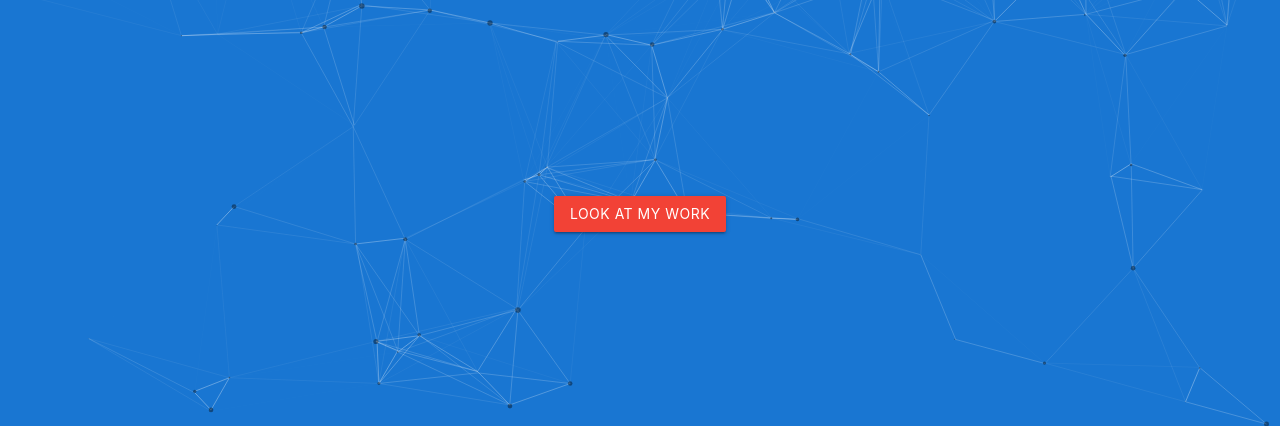
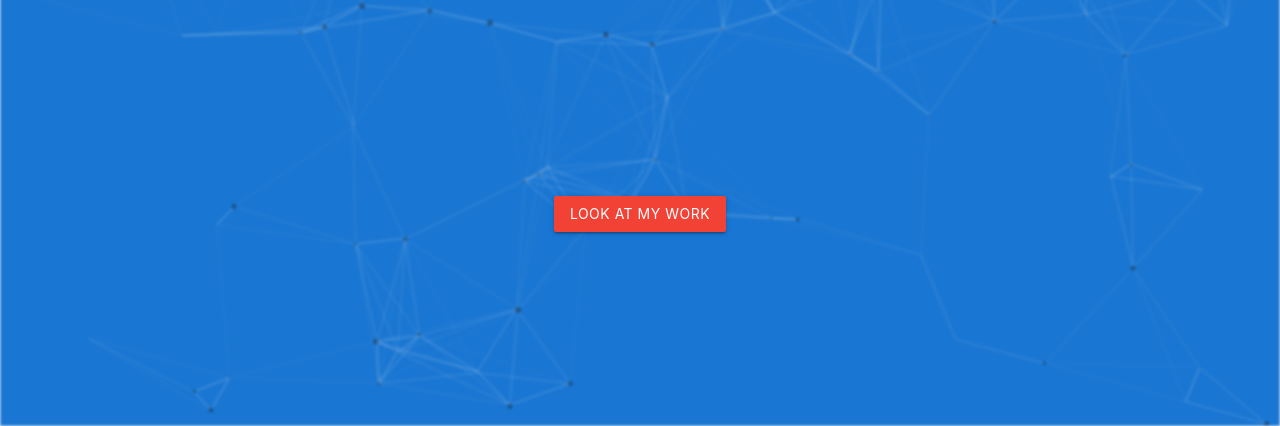
Before and after one commit to Kvanrooyen/Kvanrooyen.github.io, a plain HTML site: page index.html in a window 1280 px wide. Shown: the part 374-800 px from the top of the page. Drawn offline with nearby package versions, Linux system fonts and the light colour scheme.

Commit message:
Add blur to particle effect

```diff
--- a/assets/css/main.css
+++ b/assets/css/main.css
@@ -13,6 +13,11 @@ body {
   background-color: #1976d2; /* Primary */
   background-repeat: no-repeat;
   background-size: 100%;
+  -webkit-filter: blur(1.5px);
+  -moz-filter: blur(1.5px);
+  -o-filter: blur(1.5px);
+  -ms-filter: blur(1.5px);
+  filter: blur(1.5px);
 }
 
 .rotate {
--- a/index.html
+++ b/index.html
@@ -22,7 +22,7 @@
   </head>
   <body>
     <!-- particles.js container -->
-    <div id="particles-js">
+    <div id="particles-js"></div>
     <div
       class="valign-wrapper"
       style="width:100%;height:100%;position: absolute;"
@@ -42,7 +42,6 @@
           <a href="work.html" class="btn waves-effect waves-light">
             Look at my work
           </a>
-          </div>
         </div>
       </div>
     </div>
```
Lines whose indentation alone changed are shown as unchanged.
